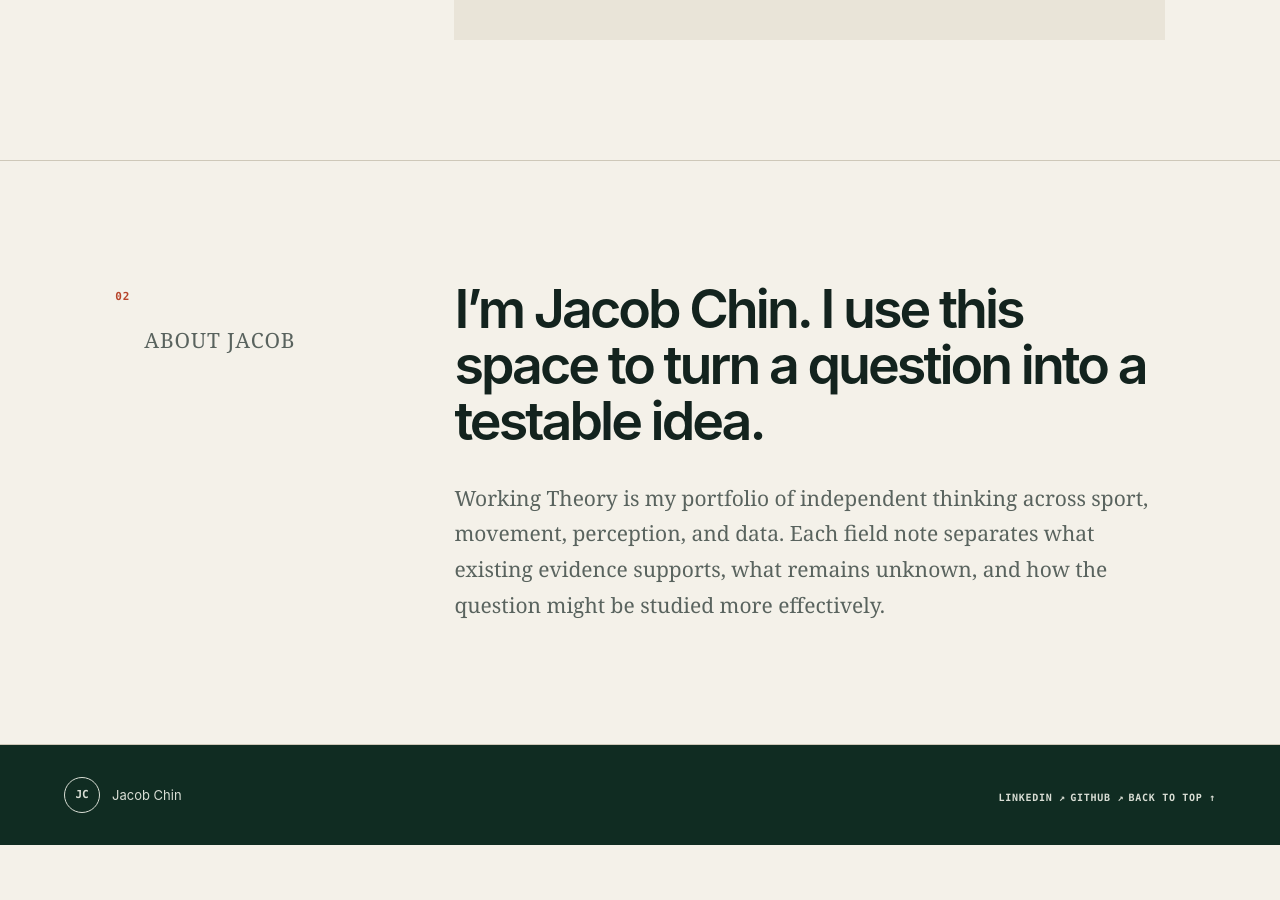
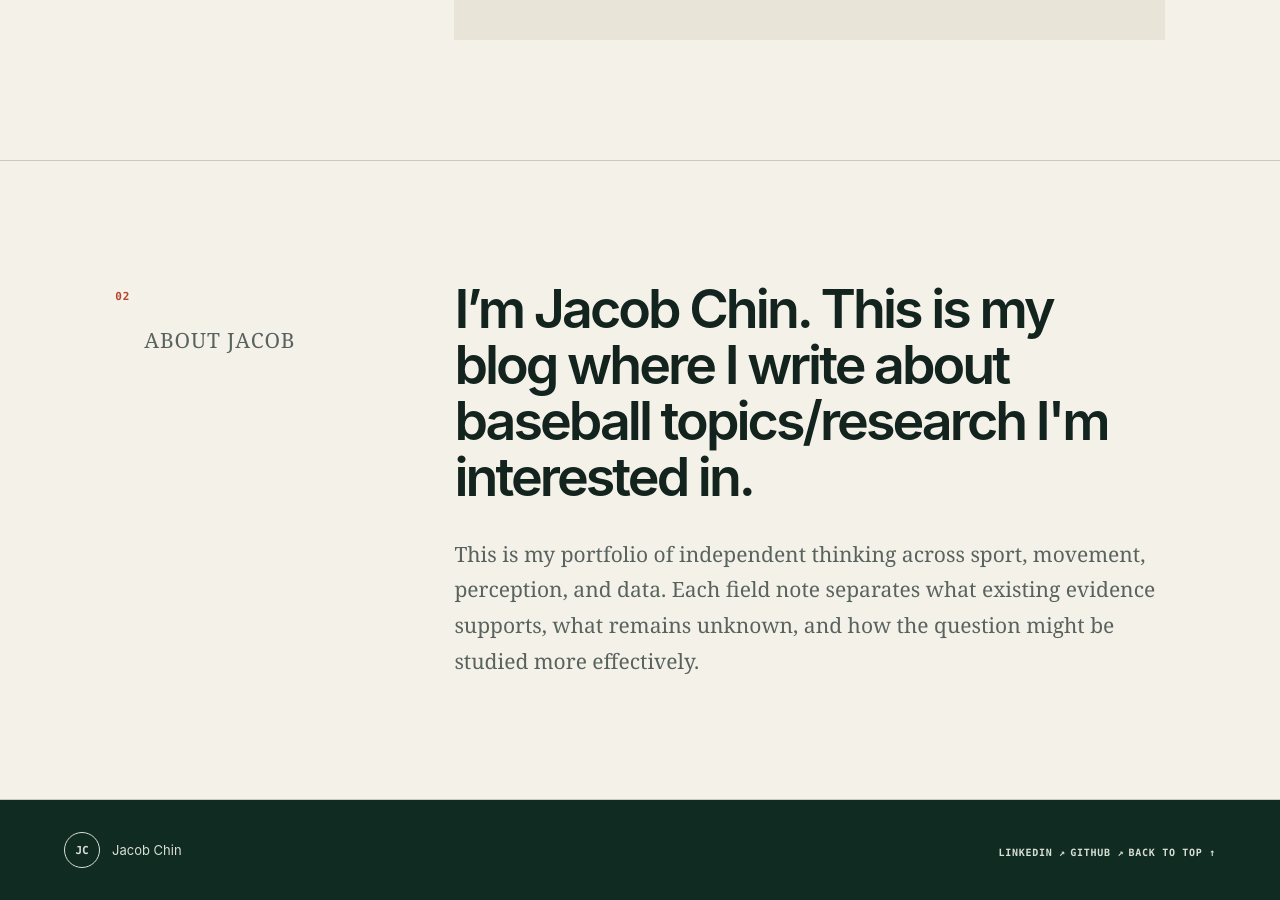
Before and after one commit to JacobChin/JacobChin.github.io, a Jekyll site: the page built from index.html, in a window 1280 px wide and 900 px high, scrolled down 1484 px. Built offline with Jekyll 4.4.1, drawn with Linux system fonts in a browser that asks for light colours; before the commit the page ends 2329 px from its top, so only the background shows below that; some of the changed text lies outside the part shown.

Commit message:
Update homepage identity and profile links

```diff
--- a/index.html
+++ b/index.html
@@ -1,13 +1,12 @@
 ---
 layout: default
-title: Working Theory
 description: "Jacob Chin’s independent analysis across baseball, movement, perception, and data."
 ---
 <section class="home-hero">
   <div>
     <p class="eyebrow"><span>Jacob Chin</span><span>Baseball · Vision · Biomechanics</span></p>
     <h1>Questions worth measuring.</h1>
-    <p class="dek">Working Theory is where I separate what the evidence shows from what I think should be studied next.</p>
+    <p class="dek">This is where I separate what the evidence shows from what I think should be studied next.</p>
     <a class="primary-link" href="#writing">Read the first field note <span aria-hidden="true">↓</span></a>
   </div>
   <div class="home-mark" aria-hidden="true"><span>JC</span><i></i></div>
@@ -31,7 +30,7 @@ description: "Jacob Chin’s independent analysis across baseball, movement, per
 <section class="about-section" id="about">
   <div class="section-label"><span>02</span><p>About Jacob</p></div>
   <div>
-    <h2>I’m Jacob Chin. I use this space to turn a question into a testable idea.</h2>
-    <p>Working Theory is my portfolio of independent thinking across sport, movement, perception, and data. Each field note separates what existing evidence supports, what remains unknown, and how the question might be studied more effectively.</p>
+    <h2>I’m Jacob Chin. This is my blog where I write about baseball topics/research I'm interested in.</h2>
+    <p>This is my portfolio of independent thinking across sport, movement, perception, and data. Each field note separates what existing evidence supports, what remains unknown, and how the question might be studied more effectively.</p>
   </div>
 </section>
```
